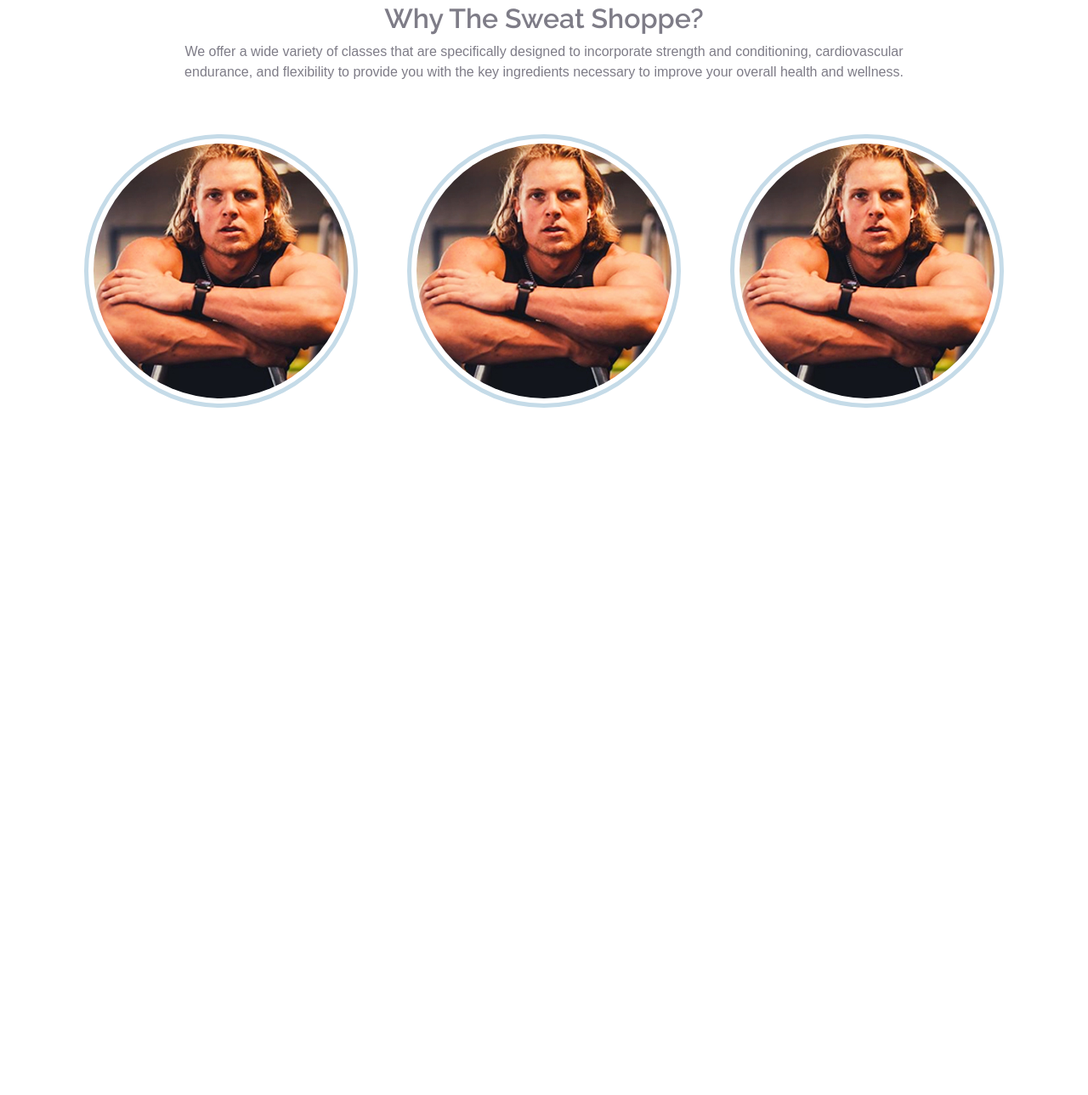
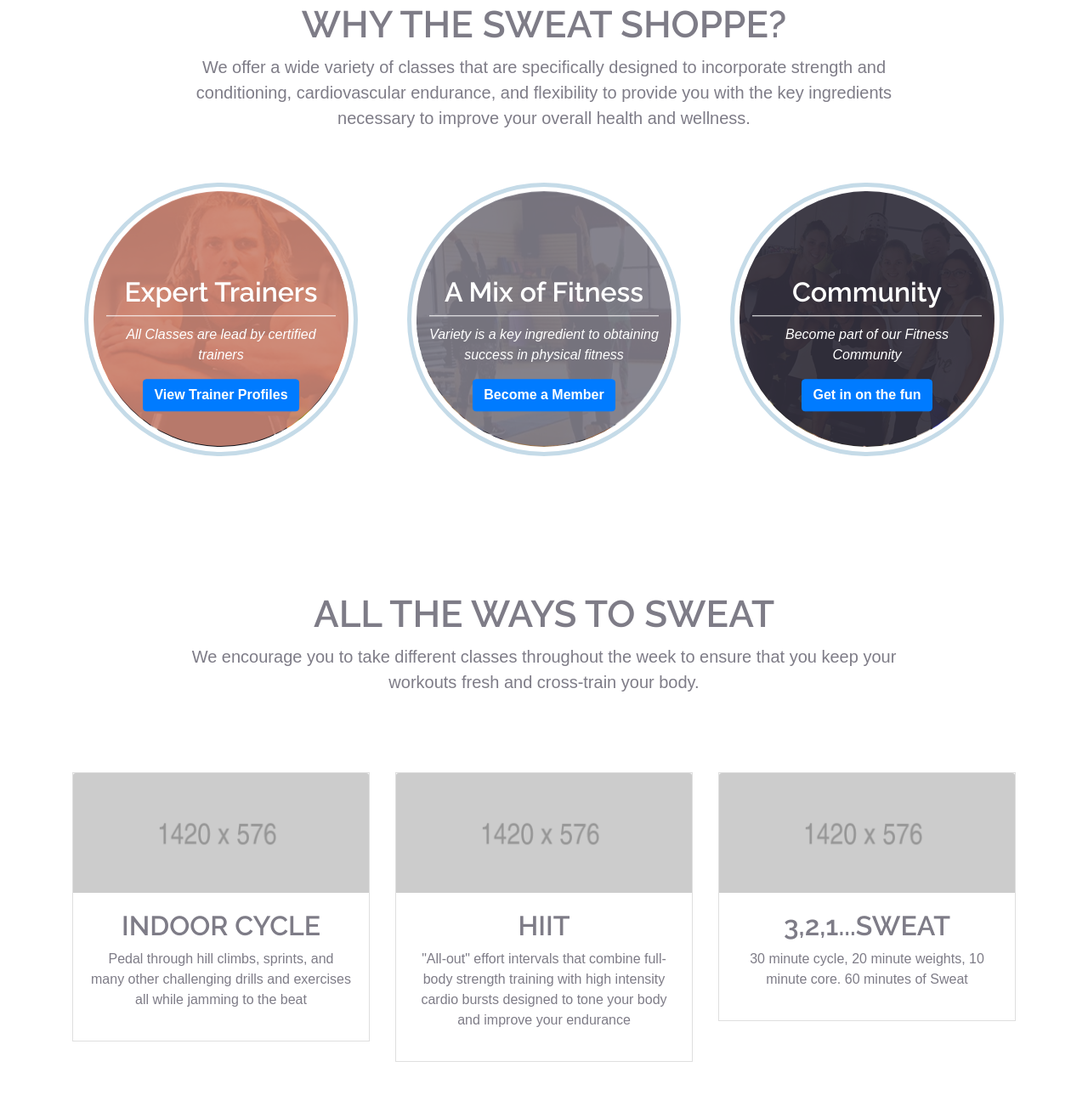
Before and after one commit to mriccelli75/thesweatshoppe-, a plain HTML site: page index.html in a window 1280 px wide. Shown: the part 753-2042 px from the top of the page at 85% size. Before the commit the page ends 1273 px from the top, so only its background shows below. Drawn offline with nearby package versions, Linux system fonts and the light colour scheme.

Commit message:
more design changes

```diff
--- a/css/styles.css
+++ b/css/styles.css
@@ -3,7 +3,7 @@ Table Of Contents
 
 # BRANDING
 
-  dark: #302e3b
+  dark: rgb(48,46,59);
   grey: #7e7c87 rgb(126,124,135);
   soft orange: #dfba73
   teal: #c5dbe8
@@ -56,7 +56,10 @@ h1, h2, h3, h4, h5, h6 {
   color: var(--ss-grey);
   /* color: #0a145a; */
 }
-
+.h1, h1 {
+  font-size: 2.75rem;
+  text-transform: uppercase;
+}
 p {
   color: var(--ss-grey);
   font-size: 1rem;
@@ -231,7 +234,7 @@ a.easing img {
 */
 section {
   padding-top: 80px;
-  padding-bottom: 40px;
+  padding-bottom: 80px;
 }
 
 .center_title {
@@ -263,9 +266,9 @@ section {
   bottom: 0;
   top: 10px;
   transition: .5s ease;
-  background-color: rgba(201,132,116,0.8);
+  background-color: rgba(201,132,116,0.9);
   border-radius: 50%;
-  opacity: 0;
+
 }
 
 .media-title .text {
@@ -290,14 +293,8 @@ section {
 }
 
 .media-body:hover .media-title {
-  opacity: 1;
-  width: 300px;
-  height: 300px;
-  position: absolute;
-  left: 25px;
-  right: 0;
-  bottom: 0;
-  top: 10px;
+  background-color: rgba(201,132,116,0.5);
+
 }
 
 /* Media Hover Hover for - Second Media Item */
@@ -306,14 +303,14 @@ section {
   width: 300px;
   height: 300px;
   position: absolute;
-  left: 25px;
+
   right: 0;
   bottom: 0;
   top: 10px;
   transition: .5s ease;
-  background-color: rgba(126,124,135,0.8);
+  background-color: rgba(126,124,135,0.9);
   border-radius: 50%;
-  opacity: 0;
+
 }
 
 .variety .text {
@@ -337,8 +334,7 @@ section {
   font-style: italic;
 }
 
-.media-body:hover .variety {
-  opacity: 1;
+.media-body .variety {
   width: 300px;
   height: 300px;
   position: absolute;
@@ -347,3 +343,101 @@ section {
   bottom: 0;
   top: 10px;
 }
+.media-body .variety:hover .media-title {
+  background-color: rgba(201,132,116,0.5);
+
+}
+
+
+/* Media Hover Hover for - Third Media Item */
+
+.community {
+  width: 300px;
+  height: 300px;
+  position: absolute;
+
+  right: 0;
+  bottom: 0;
+  top: 10px;
+  transition: .5s ease;
+  background-color: rgba(48,46,59, 0.9);
+  border-radius: 50%;
+
+}
+
+.community  .text {
+  font-size: 20px;
+  position: absolute;
+  top: 60%;
+  left: 50%;
+  transform: translate(-50%, -50%);
+  -ms-transform: translate(-50%, -50%);
+  text-align: center;
+  width: 90%;
+}
+.community .text h2,
+.community .text p {
+  color: white;
+}
+
+.community .text p {
+  padding-top: 10px;
+  border-top: 1px solid;
+  font-style: italic;
+}
+.media-body .community:hover .media-title {
+  background-color: rgba(201,132,116,0.5);
+}
+#why-thesweatshoppe .btn-primary {
+  color: white;
+}
+
+section#workouts {
+  /* background: url('../img/athletes-endurance-energy-685534.jpg');
+  background-size: cover;
+  position: relative; */
+
+}
+.overlay {
+  position: absolute;
+  top: 0;
+  left: 0;
+  width: 100%;
+  height: 100%;
+  background: rgba(48,46,59, 0.9);
+
+}
+section#workouts h1,
+section#workouts p.lead {
+  color: var(--ss-grey);
+  position: relative;
+  z-index: 9;
+}
+.dotted-line {
+  display: flex;
+  flex-wrap: nowrap;
+  width: 100%;
+  justify-content: center;
+  align-items: center;
+  margin-top: 20px;
+  margin-bottom: 35px;
+  z-index: 9;
+}
+.dot {
+  height: 20px;
+  width: 20px;
+  border-radius: 50%;
+  background: #fff;
+}
+.dot.dot-two {
+  margin-left: 15px;
+  margin-right: 15px;
+}
+
+.card {
+  border-radius: 0;
+}
+
+.card-body {
+  text-align: center;
+}
--- a/index.html
+++ b/index.html
@@ -60,7 +60,6 @@
           </div>
           </nav>
     </header>
-    <!--=======Main Content ============-->
    <main id="content">
       <div class="masthead image-masthead workouts">
           <div class="container">
@@ -73,11 +72,12 @@
           </div><!-- end of container -->
       </div><!-- end of masthead-->
 
+      <!-- ==== Why the Sweat Shoppe ==== -->
       <section id="why-thesweatshoppe">
         <div class="container">
            <div class="center_title">
-             <h2>Why The Sweat Shoppe?</h2>
-             <p>We offer a wide variety of classes that are specifically designed to incorporate strength and conditioning, cardiovascular endurance, and flexibility to provide you with the key ingredients necessary to improve your overall health and wellness.</p>
+             <h1>Why The Sweat Shoppe?</h1>
+             <p class="lead">We offer a wide variety of classes that are specifically designed to incorporate strength and conditioning, cardiovascular endurance, and flexibility to provide you with the key ingredients necessary to improve your overall health and wellness.</p>
            </div>
 
            <div class="row service-row">
@@ -88,36 +88,138 @@
                                   <div class="text">
                                   <h2>Expert Trainers</h2>
                                   <p>All Classes are lead by certified trainers</p>
-                                  <a href="#" class="btn btn-primary learn-more">Learn More</a>
+                                  <a href="#" class="btn btn-primary learn-more">View Trainer Profiles</a>
                               </div>
                         </div>
                 </div>
              </div>
               <div class="col-lg-4 col-md-6 body_mind">
                   <div class="media-body">
-                        <img src="img/trainer-one.jpg" class="rounded-circle" />
+                        <img src="img/mix-of-fitness-three.jpg" class="rounded-circle" />
                         <div class="media-title variety">
                           <div class="text">
-                            <h2>A Real Mix of Fitness</h2>
-                            <p>Variety is a key ingredient to obtaining success in physical </p>
-                            <a href="#" class="btn btn-primary learn-more">Learn More</a>
+                            <h2>A Mix of Fitness</h2>
+                            <p>Variety is a key ingredient to obtaining success in physical fitness </p>
+                            <a href="#" class="btn btn-primary learn-more">Become a Member</a>
                           </div>
                         </div>
                   </div>
          </div>
             <div class="col-lg-4 col-md-6 body_mind">
                 <div class="media-body">
-                      <img src="img/trainer-one.jpg" class="rounded-circle" />
-                      <div class="media-title">
+                      <img src="img/community-one.jpg" class="rounded-circle" />
+                      <div class="media-title community">
                         <div class="text">
-                          <h2>Expert Trainers</h2>
-                          <p>All Classes are lead by certified trainers</p>
-                          <a href="#" class="btn btn-primary learn-more">Learn More</a>
+                          <h2>Community</h2>
+                          <p>Become part of our Fitness Community</p>
+                          <a href="#" class="btn btn-primary learn-more">Get in on the fun</a>
                         </div>
                     </div>
                 </div>
             </div>
            </div>
+        </div>
+      </section>
+
+      <!-- ==== The Workouts ==== -->
+      <section id="workouts">
+        <!-- <div class="overlay"></div> -->
+        <div class="container">
+          <div class="center_title">
+            <h1>All The Ways to Sweat</h1>
+            <p class="lead">We encourage you to take different classes throughout the week to ensure that you keep your workouts fresh and cross-train your body.</p>
+          </div>
+          <div class="row">
+            <div class="dotted-line">
+                <div class="dot dot-one">
+
+                </div>
+                <div class="dot dot-two">
+
+                </div>
+                <div class="dot dot-three">
+
+                </div>
+            </div>
+        </div>
+          <!-- <div class="row">
+              <div class="col-sm-4">
+                <div class="media">
+                    <div class="media--workout-tile">
+                      <h2>INDOOR CYCLE</h2>
+                      <p>Pedal through hill climbs, sprints, and many other challenging drills and exercises all while jamming to the beat</p>
+                    </div>
+                </div>
+              </div>
+              <div class="col-sm-4">
+                  <div class="media--workout-tile">
+                      <h2>HIIT</h2>
+                      <p>"All-out" effort intervals that combine full-body strength training with high intensity cardio bursts designed to tone your body and improve your endurance</p>
+                    </div>
+              </div>
+              <div class="col-sm-4">
+                  <div class="media--workout-tile">
+                      <h2>3,2,1...SWEAT</h2>
+                      <p>30 minute cycle, 20 minute weights, 10 minute core. 60 minutes of Sweat</p>
+                    </div>
+              </div>
+            </div>
+
+          <div class="row">
+            <div class="col-sm-4">
+              <div class="media">
+                  <div class="media--workout-tile">
+                    <h2>RIPPED</h2>
+                    <p>Challenge your strength with various stations that hone in on specific body parts, all to build muscle and definition</p>
+                  </div>
+              </div>
+            </div>
+            <div class="col-sm-4">
+                <div class="media--workout-tile">
+                    <h2>SWEAT CREW</h2>
+                    <p>A full-body, high intensity, low impact workout combining rowing and weight training meant to tone muscles and build strength</p>
+                  </div>
+            </div>
+            <div class="col-sm-4">
+                <div class="media--workout-tile">
+                    <h2>KICK IT</h2>
+                    <p>High energy, kickboxing inspired, music driven workout guaranteed to torch major calories in 45 minutes</p>
+                  </div>
+            </div>
+          </div> -->
+
+          <div class="row">
+            <div class="col-sm-4">
+                <div class="card">
+                    <img class="card-img-top" src="img/1420x576.png" alt="Card image cap">
+                    <div class="card-body">
+                        <h2>INDOOR CYCLE</h2>
+                      <p>Pedal through hill climbs, sprints, and many other challenging drills and exercises all while jamming to the beat</p>
+                      </div>
+                  </div>
+            </div>
+
+            <div class="col-sm-4">
+                <div class="card">
+                    <img class="card-img-top" src="img/1420x576.png" alt="Card image cap">
+                    <div class="card-body">
+                        <h2>HIIT</h2>
+                        <p>"All-out" effort intervals that combine full-body strength training with high intensity cardio bursts designed to tone your body and improve your endurance</p>
+                      </div>
+                  </div>
+            </div>
+
+            <div class="col-sm-4">
+                <div class="card">
+                    <img class="card-img-top" src="img/1420x576.png" alt="Card image cap">
+                    <div class="card-body">
+                        <h2>3,2,1...SWEAT</h2>
+                      <p>30 minute cycle, 20 minute weights, 10 minute core. 60 minutes of Sweat</p>
+                      </div>
+                  </div>
+            </div>
+
+          </div>
         </div>
       </section>
    </main>
```
Also changed, not shown: img/1420x576.png (added), img/athletes-endurance-energy-685534.jpg (added), img/community-one.jpg (added), img/mix-of-fitness-one.jpg (added), img/mix-of-fitness-three.jpg (added), img/mix-of-fitness-two.jpg (added).
